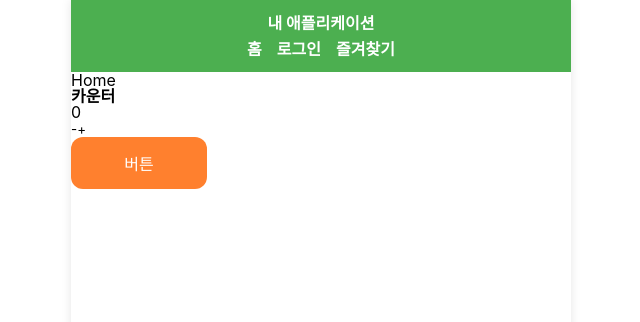
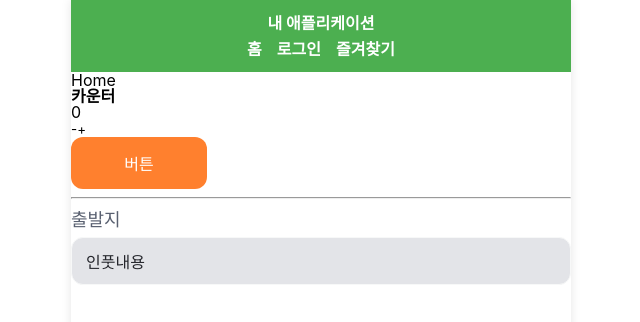
Before and after one commit to chltmdgh522/BusCloudFront, a React (Vite) app: page / in a window 1280 px wide. Shown: the top 322 px of the page, without its empty margins (319-959 px from the left). Built offline with nearby package versions, Linux system fonts and the light colour scheme; a web font is replaced by a local one.

Commit message:
feat: 인풋 컴포넌트 구현

```diff
--- /dev/null
+++ b/src/components/TextInput.tsx
@@ -0,0 +1,120 @@
+import React, { InputHTMLAttributes } from "react";
+
+import icCancel from "../assets/icCancel.svg";
+import styled from "styled-components";
+
+interface InputProps extends InputHTMLAttributes<HTMLInputElement> {
+  label: string;
+  helperText?: string;
+  error?: boolean;
+  value: string;
+  onClear?: () => void;
+  disabled?: boolean;
+}
+
+const Wrapper = styled.div`
+  display: flex;
+  flex-direction: column;
+  gap: 4px;
+`;
+
+const Label = styled.label`
+  color: ${(props) => props.theme.colors.gray600};
+  font-size: ${(props) => props.theme.text.t2rg18.fontSize};
+  font-weight: ${(props) => props.theme.text.t2rg18.fontWeight};
+  line-height: ${(props) => props.theme.text.t2rg18.lineHeight};
+`;
+
+const HelperText = styled.span<{ error?: boolean }>`
+  color: ${(props) =>
+    props.error ? props.theme.colors.redStrong : props.theme.colors.gray600};
+  font-size: ${(props) => props.theme.text.t2rg18.fontSize};
+  font-weight: ${(props) => props.theme.text.t2rg18.fontWeight};
+  line-height: ${(props) => props.theme.text.t2rg18.lineHeight};
+`;
+
+const InputWrapper = styled.div<{
+  focused: boolean;
+  error?: boolean;
+  disabled?: boolean;
+}>`
+  display: flex;
+  align-items: center;
+  border: 1px solid
+    ${(props) =>
+      props.error
+        ? props.theme.colors.redStrong
+        : props.focused
+        ? props.theme.colors.orange03
+        : props.theme.colors.gray50};
+  background-color: ${(props) =>
+    props.disabled ? props.theme.colors.gray50 : props.theme.colors.gray200};
+  padding: 12px;
+  border-radius: 12px;
+  transition: border-color 0.2s;
+
+  &:hover {
+    border-color: ${(props) => !props.disabled && props.theme.colors.orange03};
+  }
+`;
+
+const StyledInput = styled.input<{ disabled?: boolean }>`
+  flex: 1;
+  font-size: 16px;
+  border: none;
+  background: transparent;
+  color: ${(props) =>
+    props.disabled ? props.theme.colors.gray200 : props.theme.colors.gray950};
+  outline: none;
+  &::placeholder {
+    color: ${(props) => props.theme.colors.gray600};
+  }
+`;
+
+const ClearButton = styled.button`
+  background: none;
+  border: none;
+  cursor: pointer;
+  color: ${(props) => props.theme.colors.gray600};
+  display: flex;
+  align-items: center;
+  justify-content: center;
+  padding: 4px;
+  margin-left: 8px;
+  border-radius: 50%;
+`;
+
+const TextInput = ({
+  label,
+  helperText,
+  error = false,
+  value,
+  onClear,
+  disabled = false,
+  ...props
+}: InputProps) => {
+  const [focused, setFocused] = React.useState(false);
+
+  return (
+    <Wrapper>
+      <Label>{label}</Label>
+      <InputWrapper focused={focused} error={error} disabled={disabled}>
+        <StyledInput
+          {...props}
+          value={value}
+          disabled={disabled}
+          onFocus={() => setFocused(true)}
+          onBlur={() => setFocused(false)}
+        />
+        {value && onClear && !disabled && (
+          <ClearButton onClick={onClear} aria-label="Clear input">
+            <img src={icCancel} />
+          </ClearButton>
+        )}
+      </InputWrapper>
+      {helperText && <HelperText error={error}>{helperText}</HelperText>}
+    </Wrapper>
+  );
+};
+
+export default TextInput;
--- a/src/pages/Home.tsx
+++ b/src/pages/Home.tsx
@@ -1,4 +1,5 @@
 import Button from "../components/Button";
+import TextInput from "../components/TextInput";
 import { counterState } from "../atoms";
 import { useRecoilState } from "recoil";
 
@@ -20,6 +21,8 @@ const Home = () => {
         </div>
       </div>
       <Button size="large">버튼</Button>
+      <hr />
+      <TextInput label="출발지" value="인풋내용" />
     </>
   );
 };
```
Also changed, not shown: src/assets/icCancel.svg (added).
